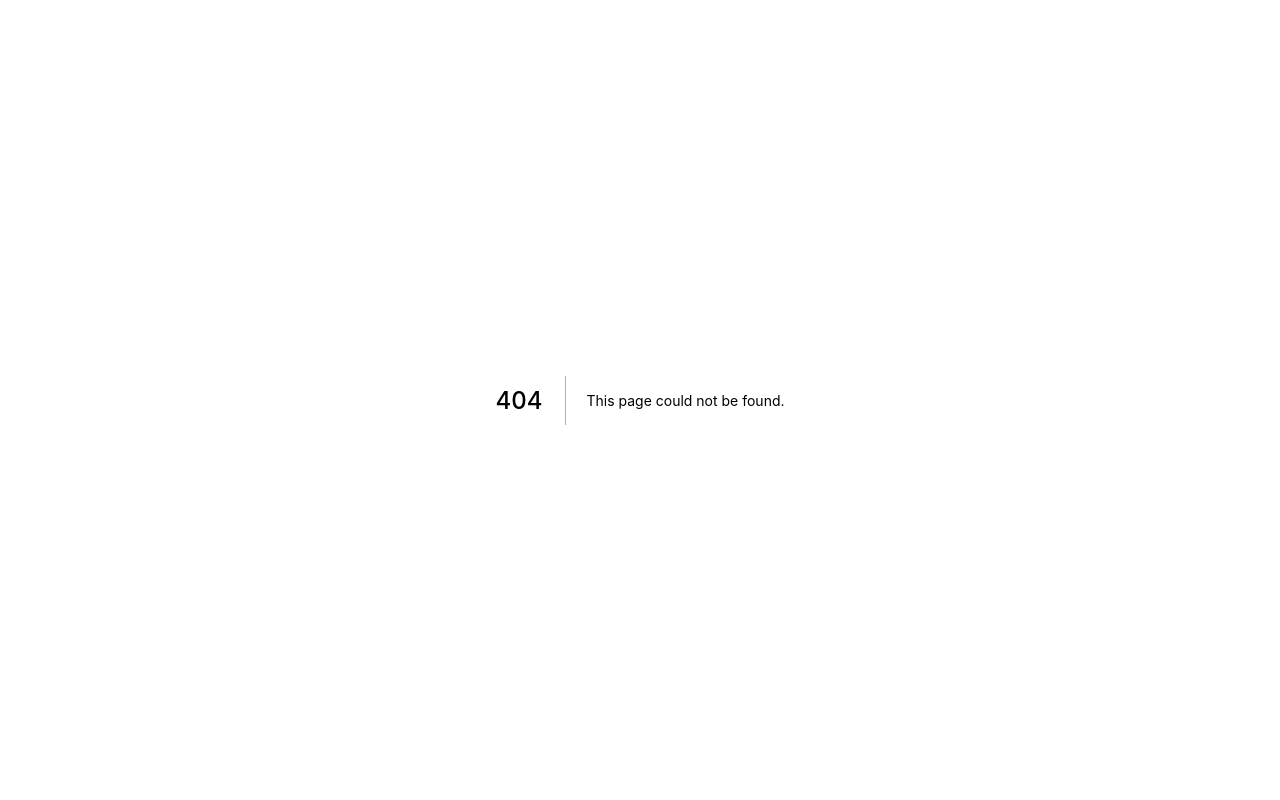
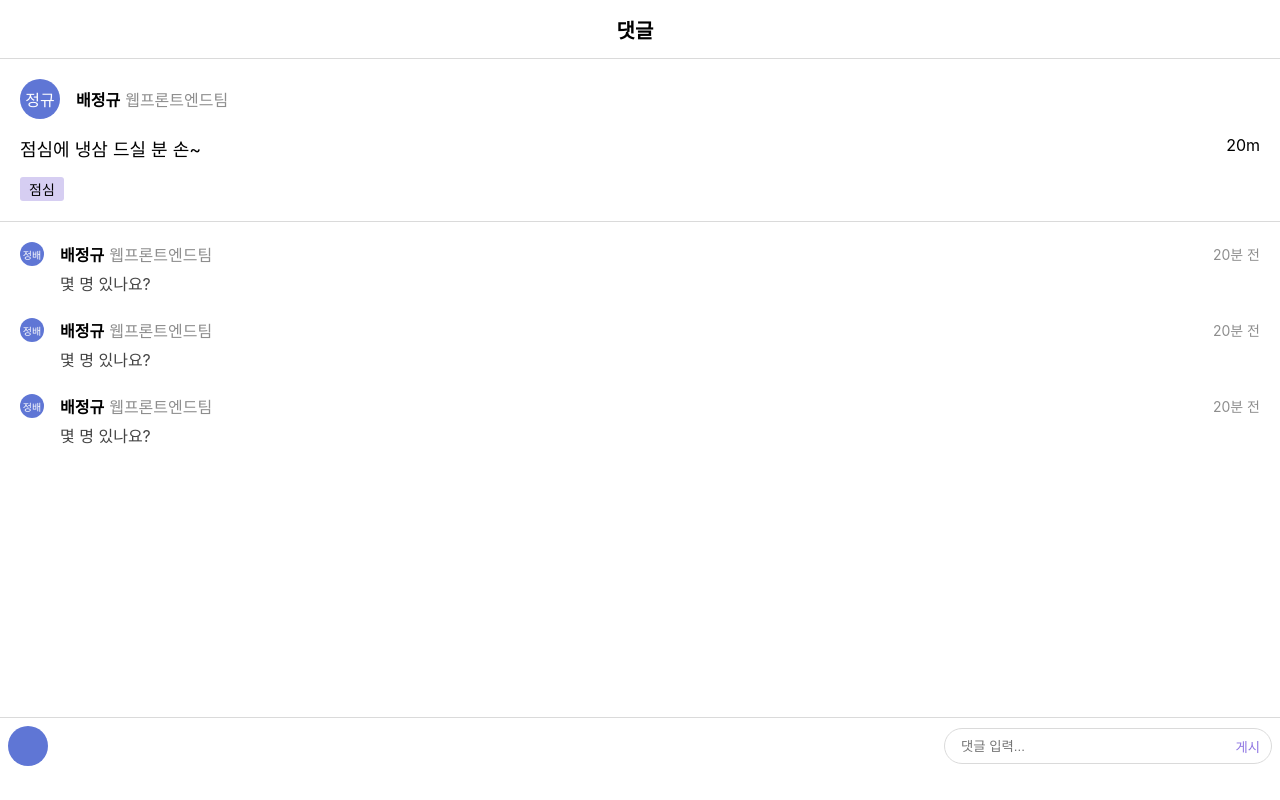
Before and after one commit to junggyoo/with-eat-drink, a Next.js app: page /main/comment in a window 1280 px wide. Before the commit this address had no page. Built offline with nearby package versions, Linux system fonts and the light colour scheme.

Commit message:
feat: 댓글 페이지 퍼블리싱

```diff
--- a/components/navHeader/NavHeader.tsx
+++ b/components/navHeader/NavHeader.tsx
@@ -27,7 +27,7 @@ const NavHeaderWrapper = styled.header`
   padding: 14px 0;
   background-color: white;
   text-align: center;
-  border-bottom: 1px solid #000;
+  border-bottom: 1px solid #dadada;
 `;
 
 const LeftNav = styled.span`
--- /dev/null
+++ b/pages/main/comment/components/commentInput/CommentInput.tsx
@@ -0,0 +1,36 @@
+import styled from "styled-components";
+
+export default function CommentInput() {
+  return (
+    <CommentInputWrapper>
+      <Input placeholder="댓글 입력..." />
+      <TextButton>게시</TextButton>
+    </CommentInputWrapper>
+  );
+}
+
+const CommentInputWrapper = styled.div`
+  display: flex;
+  justify-content: center;
+  align-items: center;
+  width: 328px;
+  height: 36px;
+`;
+
+const Input = styled.input`
+  position: relative;
+  width: 100%;
+  height: 36px;
+  padding: 0 16px;
+  border: 1px solid #dadada;
+  border-radius: 18px;
+`;
+
+const TextButton = styled.button`
+  position: absolute;
+  right: 20px;
+  border: none;
+  color: #8e75e2;
+  background-color: transparent;
+  font-weight: 500;
+`;
--- /dev/null
+++ b/pages/main/comment/components/commentInput/index.ts
@@ -0,0 +1 @@
+export { default } from "./CommentInput";
--- /dev/null
+++ b/pages/main/comment/components/commenter/Commenter.tsx
@@ -0,0 +1,76 @@
+import styled from "styled-components";
+import { Avator } from "../../../../../components";
+
+interface CommenterData {
+  name: string;
+  fullName: string;
+  department: string;
+  commentedTime: string;
+  comment: string;
+}
+
+interface CommenterProps {
+  data: CommenterData;
+}
+
+export default function Commenter({ data }: CommenterProps) {
+  const { name, fullName, department, commentedTime, comment } = data;
+  return (
+    <CommenterWrapper>
+      <CommenterInfo>
+        <Commeter>
+          <Avator width="24px" height="24px" fontSize="10px" name={name} />
+          <FullNameContainer>
+            <FullName>{fullName}</FullName>
+            <Department>{department}</Department>
+          </FullNameContainer>
+        </Commeter>
+        <CommentedTime>{commentedTime}</CommentedTime>
+      </CommenterInfo>
+      <Comment>{comment}</Comment>
+    </CommenterWrapper>
+  );
+}
+
+const CommenterWrapper = styled.div`
+  margin-bottom: 23px;
+`;
+
+const CommenterInfo = styled.div`
+  display: flex;
+  justify-content: space-between;
+  align-items: center;
+  width: 100%;
+`;
+
+const Commeter = styled.div`
+  display: flex;
+`;
+
+const FullName = styled.span`
+  margin-left: 16px;
+  font-size: 16px;
+  font-weight: bold;
+`;
+
+const Department = styled.span`
+  margin-left: 5px;
+  font-size: 16px;
+  color: #8e8e8e;
+`;
+
+const FullNameContainer = styled.div`
+  display: flex;
+  align-items: center;
+`;
+
+const CommentedTime = styled.div`
+  color: #8e8e8e;
+  font-size: 14px;
+`;
+
+const Comment = styled.div`
+  margin-top: 5px;
+  margin-left: 40px;
+  color: #444;
+`;
--- /dev/null
+++ b/pages/main/comment/components/commenter/index.ts
@@ -0,0 +1 @@
+export { default } from "./Commenter";
--- /dev/null
+++ b/pages/main/comment/index.tsx
@@ -0,0 +1,136 @@
+import styled from "styled-components";
+import { Avator, IconButton, NavHeader } from "../../../components";
+import { Category } from "../components";
+import Back from "../../../assets/icons/back.svg";
+import router from "next/router";
+import Commenter from "./components/commenter";
+import CommentInput from "./components/commentInput";
+
+const COMMENT_DATA = [
+  {
+    id: 1,
+    name: "정배",
+    fullName: "배정규",
+    department: "웹프론트엔드팀",
+    commentedTime: "20분 전",
+    comment: "몇 명 있나요?",
+  },
+  {
+    id: 2,
+    name: "정배",
+    fullName: "배정규",
+    department: "웹프론트엔드팀",
+    commentedTime: "20분 전",
+    comment: "몇 명 있나요?",
+  },
+  {
+    id: 3,
+    name: "정배",
+    fullName: "배정규",
+    department: "웹프론트엔드팀",
+    commentedTime: "20분 전",
+    comment: "몇 명 있나요?",
+  },
+];
+
+export default function Comment() {
+  const handleBackButtonClick = () => {
+    router.push("/main");
+  };
+  return (
+    <>
+      <NavHeader
+        title="댓글"
+        leftNav={<IconButton icon={<Back />} onClick={handleBackButtonClick} />}
+      />
+      <PartyWrapper>
+        <WriterInfo>
+          <Avator name="정규" />
+          <FullNameContainer>
+            <FullName>배정규</FullName>
+            <Department>웹프론트엔드팀</Department>
+          </FullNameContainer>
+        </WriterInfo>
+        <ContentsContainer>
+          <Contents>점심에 냉삼 드실 분 손~</Contents>
+          <Distance>20m</Distance>
+        </ContentsContainer>
+        <Category>점심</Category>
+      </PartyWrapper>
+      <CommentersContainer>
+        {COMMENT_DATA.map((comment) => (
+          <Commenter key={comment.id} data={comment} />
+        ))}
+      </CommentersContainer>
+      <CommentInputContainer>
+        <CommentInputWrapper>
+          <Avator />
+          <CommentInput />
+        </CommentInputWrapper>
+      </CommentInputContainer>
+    </>
+  );
+}
+
+const PartyWrapper = styled.article`
+  padding: 20px;
+  border-bottom: 1px solid #dadada;
+`;
+
+const WriterInfo = styled.div`
+  display: flex;
+`;
+
+const FullName = styled.span`
+  margin-left: 16px;
+  font-size: 16px;
+  font-weight: bold;
+`;
+
+const Department = styled.span`
+  margin-left: 5px;
+  font-size: 16px;
+  color: #8e8e8e;
+`;
+
+const FullNameContainer = styled.div`
+  display: flex;
+  align-items: center;
+`;
+
+const ContentsContainer = styled.div`
+  display: flex;
+  justify-content: space-between;
+  margin: 16px 0;
+`;
+
+const Contents = styled.div`
+  width: 300px;
+  font-size: 18px;
+`;
+
+const Distance = styled.span`
+  font-size: 16px;
+`;
+
+const CommentersContainer = styled.div`
+  padding: 20px;
+`;
+
+const CommentInputContainer = styled.div`
+  position: fixed;
+  bottom: 0;
+  display: flex;
+  align-items: flex-start;
+  width: 100%;
+  height: 83px;
+  padding: 8px;
+  border-top: 1px solid #dadada;
+`;
+
+const CommentInputWrapper = styled.div`
+  display: flex;
+  width: 100%;
+  justify-content: space-between;
+  align-items: center;
+`;
--- a/pages/main/components/party/Party.tsx
+++ b/pages/main/components/party/Party.tsx
@@ -5,8 +5,15 @@ import Category from "../category/Category";
 import JoinHandsUp from "../../../../assets/icons/join-hands-up.svg";
 import LikeInactive from "../../../../assets/icons/like-inactive.svg";
 import Comment from "../../../../assets/icons/comment.svg";
+import { IconButton } from "../../../../components";
 
-export default function Party({
+interface PartyProps {
+  data: DataProps;
+  onCommentClick: () => void;
+}
+
+export default function Party({ data, onCommentClick }: PartyProps) {
+  const {
     name,
     fullName,
     department,
@@ -14,7 +21,7 @@ export default function Party({
     distance,
     category,
     attendees,
-}: DataProps) {
+  } = data;
   return (
     <PartyWrapper>
       <WriterInfo>
@@ -37,9 +44,7 @@ export default function Party({
           <Icon>
             <LikeInactive />
           </Icon>
-          <Icon>
-            <Comment />
-          </Icon>
+          <IconButton icon={<Comment />} onClick={onCommentClick} />
         </PartyActions>
         <PartyAttendees>
           <AttendeesAvator>
@@ -62,7 +67,6 @@ export default function Party({
 }
 
 const PartyWrapper = styled.article`
-  min-height: 193px;
   padding: 20px;
   border-bottom: 1px solid lightgray;
 `;
```
Also changed, not shown: components/layout/Layout.tsx (+5 -7 lines), pages/main/Main.tsx (+6 -7 lines). Lines whose indentation alone changed are shown as unchanged.
